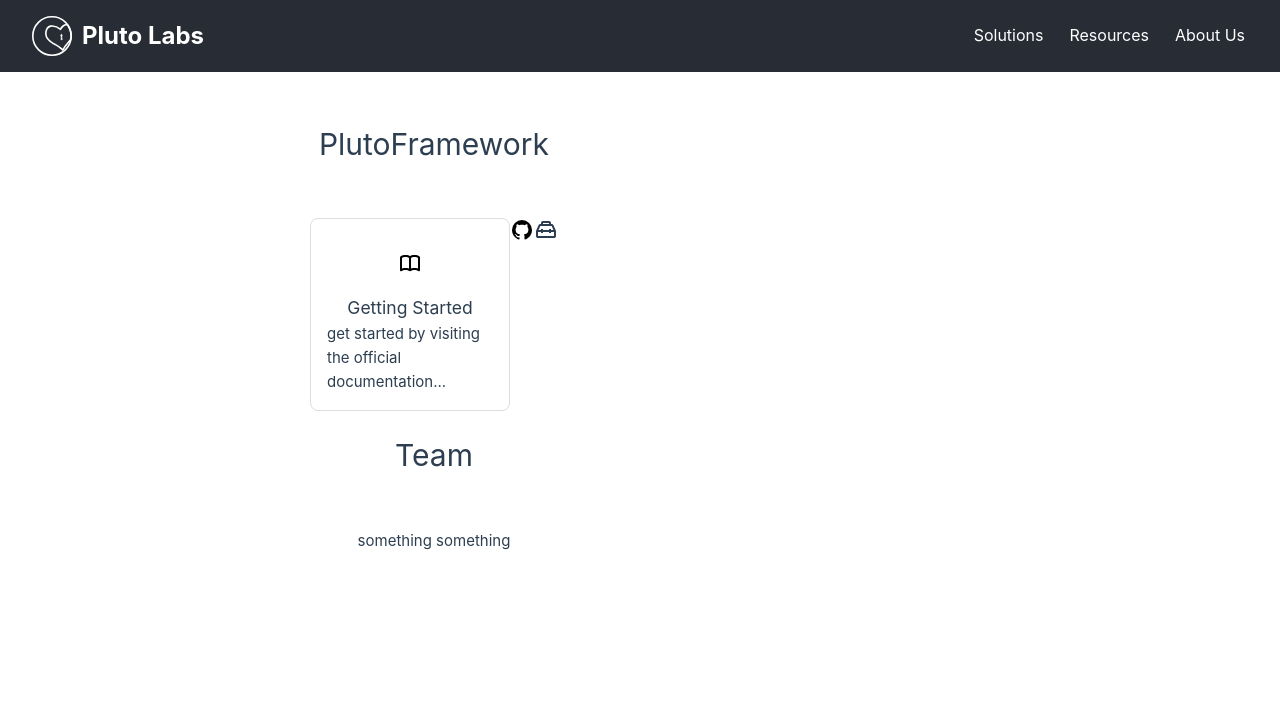
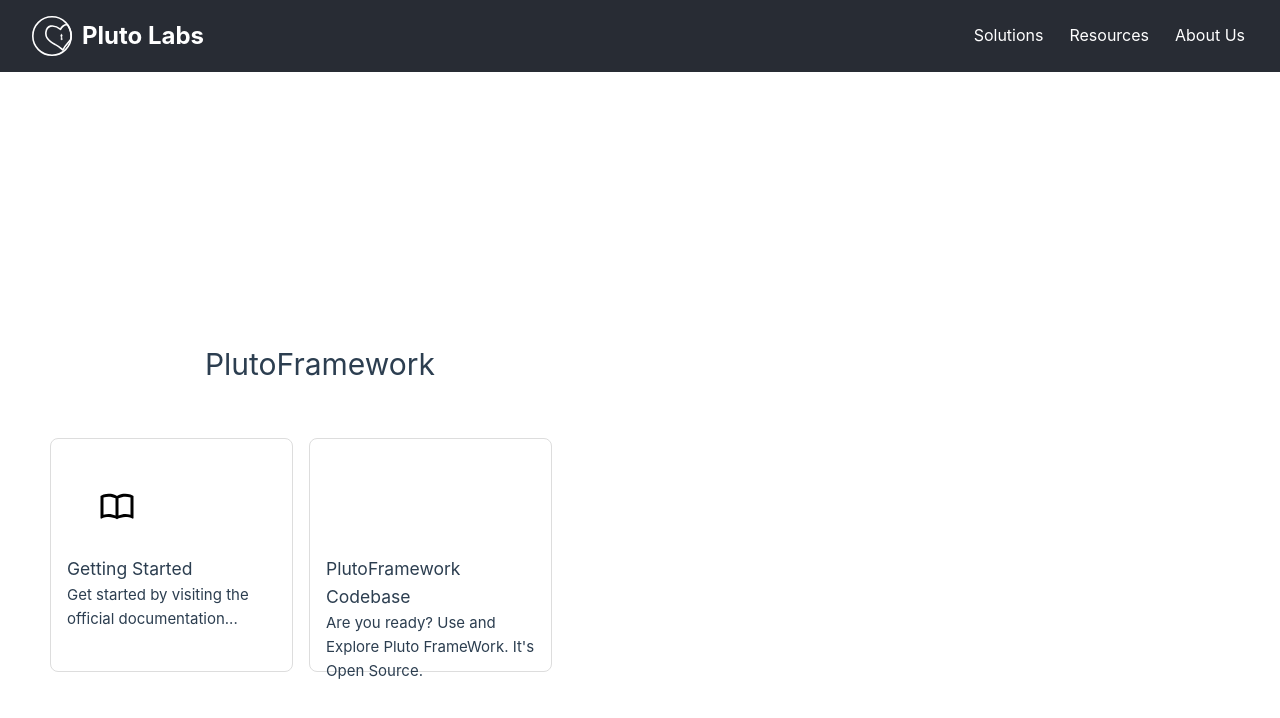
Before and after one commit to cisar2218/PlutoLabsWebsite, a Vue app: page /resources in a window 1280 px wide. Shown: the top 718 px of the page. Built offline with nearby package versions, Linux system fonts and the light colour scheme.

Commit message:
Resources page update

```diff
--- a/src/App.vue
+++ b/src/App.vue
@@ -4,7 +4,7 @@ import TopBar from './components/TopBar.vue'
 </script>
 
 <template>
-  <div id="app">
+  <div id="app-container">
     <TopBar />
     <RouterView />
   </div>
@@ -16,9 +16,12 @@ body {
   font-family: Arial, Helvetica, sans-serif;
 }
 
-#app {
+#app-container {
+  padding-top: 64px;
   display: flex;
   flex-direction: column;
+  justify-content: center; /* Centers child horizontally */
+  width: 100%;
 }
 
 @media (min-width: 1024px) {
--- a/src/assets/main.css
+++ b/src/assets/main.css
@@ -1,9 +1,9 @@
 @import './base.css';
 
 #app {
-  max-width: 1280px;
+  /* max-width: 1280px; */
   margin: 0 auto;
-  padding: 2rem;
+  /* padding: 2rem; */
   font-weight: normal;
 }
 
--- a/src/components/CardResource.vue
+++ b/src/components/CardResource.vue
@@ -1,11 +1,16 @@
 <template>
   <div class="card">
-    <div class="card-icon">
-      <slot name="icon"></slot>
-      <!-- Slot for the icon -->
+    <div class="card-header">
+      <div class="card-icon">
+        <slot name="icon"></slot>
+        <!-- Slot for the icon -->
+      </div>
     </div>
-    <h3 class="card-title">{{ title }}</h3>
-    <p class="card-text">{{ text }}</p>
+
+    <div class="card-botton">
+      <h3 class="card-title">{{ title }}</h3>
+      <p class="card-text">{{ text }}</p>
+    </div>
   </div>
 </template>
 
@@ -33,7 +38,17 @@ export default {
   padding: 16px;
   border: 1px solid #ddd;
   border-radius: 8px;
-  width: 200px;
+  width: 40%;
+}
+
+.card-header {
+  height: 50%;
+  width: 100%;
+}
+
+.card-botton {
+  height: 50%;
+  width: 100%;
 }
 
 .card-icon {
--- a/src/components/TopBar.vue
+++ b/src/components/TopBar.vue
@@ -1,10 +1,11 @@
 <template>
   <header class="topbar">
     <!-- Company Logo -->
-    <div class="logo">
-      <!-- replace with png -->
-      <img src="@/assets/white_logo.svg" alt="Company Logo" />
-      <span class="company-name">Pluto Labs</span>
+
+       <div class="logo">
+         <!-- replace with png -->
+         <img src="@/assets/white_logo.svg" alt="Company Logo" />
+         <span class="company-name">Pluto Labs</span>
     </div>
 
     <nav class="nav-links">
@@ -23,14 +24,15 @@
   top: 0; /* Aligns it to the top of the page */
   left: 0; /* Aligns it to the left of the page */
   width: 100%; /* Makes the navbar span the entire width */
+  padding: 1rem 2rem;
   z-index: 1000; /* Ensures the navbar stays on top of other elements */
   display: flex;
   justify-content: space-between;
   align-items: center;
-  padding: 1rem 2rem;
   background-color: #282c34; /* Dark background */
   color: white;
 }
+
 
 .logo {
   display: flex;
--- a/src/components/icons/IconDocumentation.vue
+++ b/src/components/icons/IconDocumentation.vue
@@ -1,7 +1,8 @@
 <template>
-  <svg xmlns="http://www.w3.org/2000/svg" width="20" height="17">
+  <svg xmlns="http://www.w3.org/2000/svg" viewBox="0 0 24 24">
+    <title>book-open-blank-variant-outline</title>
     <path
-      d="M11 2.253a1 1 0 1 0-2 0h2zm-2 13a1 1 0 1 0 2 0H9zm.447-12.167a1 1 0 1 0 1.107-1.666L9.447 3.086zM1 2.253L.447 1.42A1 1 0 0 0 0 2.253h1zm0 13H0a1 1 0 0 0 1.553.833L1 15.253zm8.447.833a1 1 0 1 0 1.107-1.666l-1.107 1.666zm0-14.666a1 1 0 1 0 1.107 1.666L9.447 1.42zM19 2.253h1a1 1 0 0 0-.447-.833L19 2.253zm0 13l-.553.833A1 1 0 0 0 20 15.253h-1zm-9.553-.833a1 1 0 1 0 1.107 1.666L9.447 14.42zM9 2.253v13h2v-13H9zm1.553-.833C9.203.523 7.42 0 5.5 0v2c1.572 0 2.961.431 3.947 1.086l1.107-1.666zM5.5 0C3.58 0 1.797.523.447 1.42l1.107 1.666C2.539 2.431 3.928 2 5.5 2V0zM0 2.253v13h2v-13H0zm1.553 13.833C2.539 15.431 3.928 15 5.5 15v-2c-1.92 0-3.703.523-5.053 1.42l1.107 1.666zM5.5 15c1.572 0 2.961.431 3.947 1.086l1.107-1.666C9.203 13.523 7.42 13 5.5 13v2zm5.053-11.914C11.539 2.431 12.928 2 14.5 2V0c-1.92 0-3.703.523-5.053 1.42l1.107 1.666zM14.5 2c1.573 0 2.961.431 3.947 1.086l1.107-1.666C18.203.523 16.421 0 14.5 0v2zm3.5.253v13h2v-13h-2zm1.553 12.167C18.203 13.523 16.421 13 14.5 13v2c1.573 0 2.961.431 3.947 1.086l1.107-1.666zM14.5 13c-1.92 0-3.703.523-5.053 1.42l1.107 1.666C11.539 15.431 12.928 15 14.5 15v-2z"
+      d="M12 21.5C10.65 20.65 8.2 20 6.5 20C4.85 20 3.15 20.3 1.75 21.05C1.65 21.1 1.6 21.1 1.5 21.1C1.25 21.1 1 20.85 1 20.6V6C1.6 5.55 2.25 5.25 3 5C4.11 4.65 5.33 4.5 6.5 4.5C8.45 4.5 10.55 4.9 12 6C13.45 4.9 15.55 4.5 17.5 4.5C18.67 4.5 19.89 4.65 21 5C21.75 5.25 22.4 5.55 23 6V20.6C23 20.85 22.75 21.1 22.5 21.1C22.4 21.1 22.35 21.1 22.25 21.05C20.85 20.3 19.15 20 17.5 20C15.8 20 13.35 20.65 12 21.5M11 7.5C9.64 6.9 7.84 6.5 6.5 6.5C5.3 6.5 4.1 6.65 3 7V18.5C4.1 18.15 5.3 18 6.5 18C7.84 18 9.64 18.4 11 19V7.5M13 19C14.36 18.4 16.16 18 17.5 18C18.7 18 19.9 18.15 21 18.5V7C19.9 6.65 18.7 6.5 17.5 6.5C16.16 6.5 14.36 6.9 13 7.5V19Z"
     />
   </svg>
 </template>
--- a/src/views/AboutView.vue
+++ b/src/views/AboutView.vue
@@ -6,11 +6,11 @@ import TeamSection from '../components/TeamSection.vue'
   <div class="about">
     <h1>Mission</h1>
     <p>
-      something something something something something something something something something
-      something something something something something something something something something
-      something something something something something something something something something
-      something something something something something something something something something
-      something something something something something something something something something
+      something something something something something something something
+      something something something something something something something
+      something something something something something something something
+      something something something something something something something
+      something something something something something something something
       something something something something something something something
     </p>
 
@@ -30,7 +30,7 @@ h1 {
   display: flex;
   flex-direction: column;
   height: 100vh;
-  padding: 100px 50px 0 50px;
+  padding: 64px 50px 0 50px;
   /* align-items: flex-start; */
 }
 
--- a/src/views/ResourcesView.vue
+++ b/src/views/ResourcesView.vue
@@ -1,7 +1,6 @@
 <script setup lang="ts">
 import IconGithub from '@/components/icons/IconGithub.vue'
 import IconDocumentation from '@/components/icons/IconDocumentation.vue'
-import IconTooling from '@/components/icons/IconTooling.vue'
 import CardResource from '@/components/CardResource.vue'
 </script>
 
@@ -11,41 +10,85 @@ import CardResource from '@/components/CardResource.vue'
 
     <div class="list">
       <CardResource
+        class="resource-card"
         title="Getting Started"
-        text="get started by visiting the official documentation..."
+        text="Get started by visiting the official documentation..."
       >
         <template #icon>
           <IconDocumentation class="icon" />
         </template>
       </CardResource>
 
-      <div class="list-vertical">
-        <IconGithub class="icon" />
-      </div>
-
-      <IconTooling class="icon" />
+      <CardResource
+        class="resource-card"
+        title="PlutoFramework Codebase"
+        text="Are you ready? Use and Explore Pluto FrameWork. It's Open Source."
+      >
+        <template #icon>
+          <IconGithub class="icon" />
+        </template>
+      </CardResource>
     </div>
-
-    <h1>Team</h1>
-    <p>something something</p>
   </div>
 </template>
 
-<style scoped>
+<style>
+.about {
+  display: flex;
+  flex-direction: column;
+  justify-content: center;
+  height: 100vh;
+  /* padding: 64px 50px 0 50px; */
+  width: 100% !important;
+  min-width: 100%;
+  max-width: none;
+  margin: 0;
+  /* align-items: flex-start; */
+}
+
+
+html, body, #app {
+  width: 100%;
+  margin: 0;
+  padding: 0;
+}
+
+
 .list {
   display: flex;
   flex-direction: row;
+  flex-wrap: wrap;
+  gap: 1rem;
+  width: 100%;
+}
+
+.resource-card {
+  flex: 1 1 100%; /* Each card takes full width on small screens */
+  max-width: 600px;
 }
 
 .icon {
+  display: flex;
+  justify-content: center;
+  align-items: center;
   background-color: white;
+  color: black;
+  width: 100px;
+  height: 100px;
+  padding: 2rem;
 }
 
-@media (min-width: 1024px) {
+
+@media (min-width: 512px) {
   .about {
     min-height: 100vh;
     display: flex;
     align-items: center;
   }
+
+  .resource-card {
+    flex: 1 1 45%;
+    max-width: 45%;
+  }
 }
 </style>
```
Also changed, not shown: 1 other file (tests, documents, lock files or other folders).
